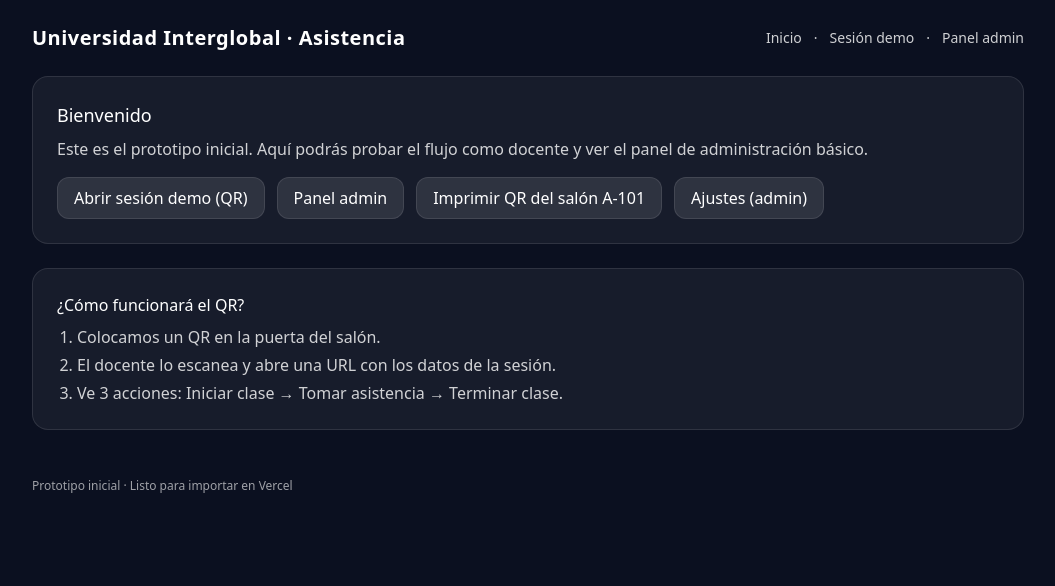
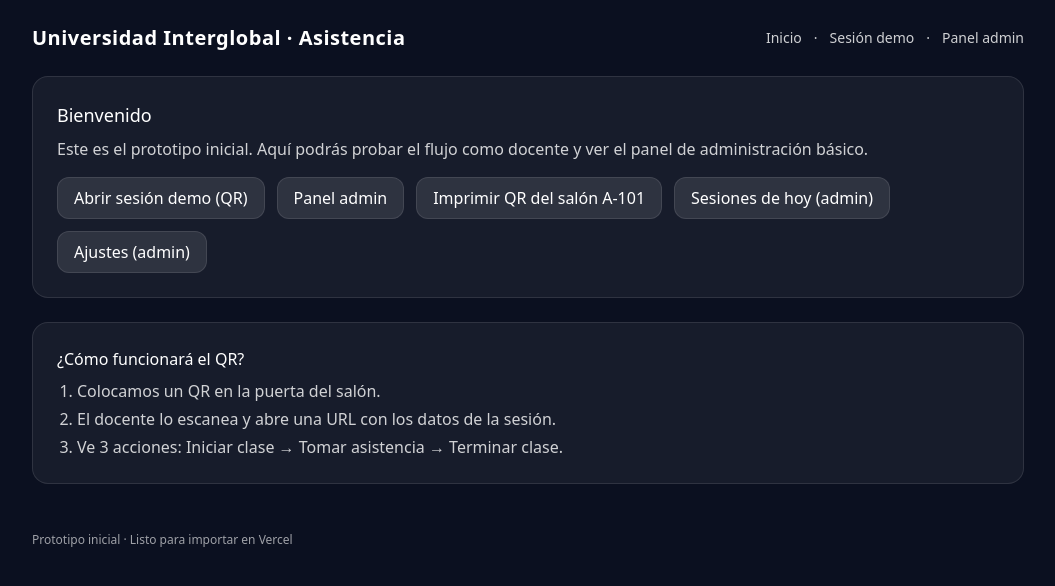
Before and after one commit to puribehuig-boop/ui-asistencia, a Next.js app: page / in a window 1280 px wide. Shown: the top 586 px of the page, without its empty margins (112-1167 px from the left). Built offline with nearby package versions, Linux system fonts and the light colour scheme.

Commit message:
Update page.tsx

```diff
--- a/app/page.tsx
+++ b/app/page.tsx
@@ -28,6 +28,10 @@ export default function Home() {
               Imprimir QR del salón A-101
             </a>
 
+            <a href="/admin/sessions" className="px-4 py-2 rounded-xl bg-white/10 hover:bg-white/20 border border-white/10">
+                Sesiones de hoy (admin)
+            </a>
+
             <a
               href="/admin/settings"
               className="px-4 py-2 rounded-xl bg-white/10 hover:bg-white/20 border border-white/10"
```
